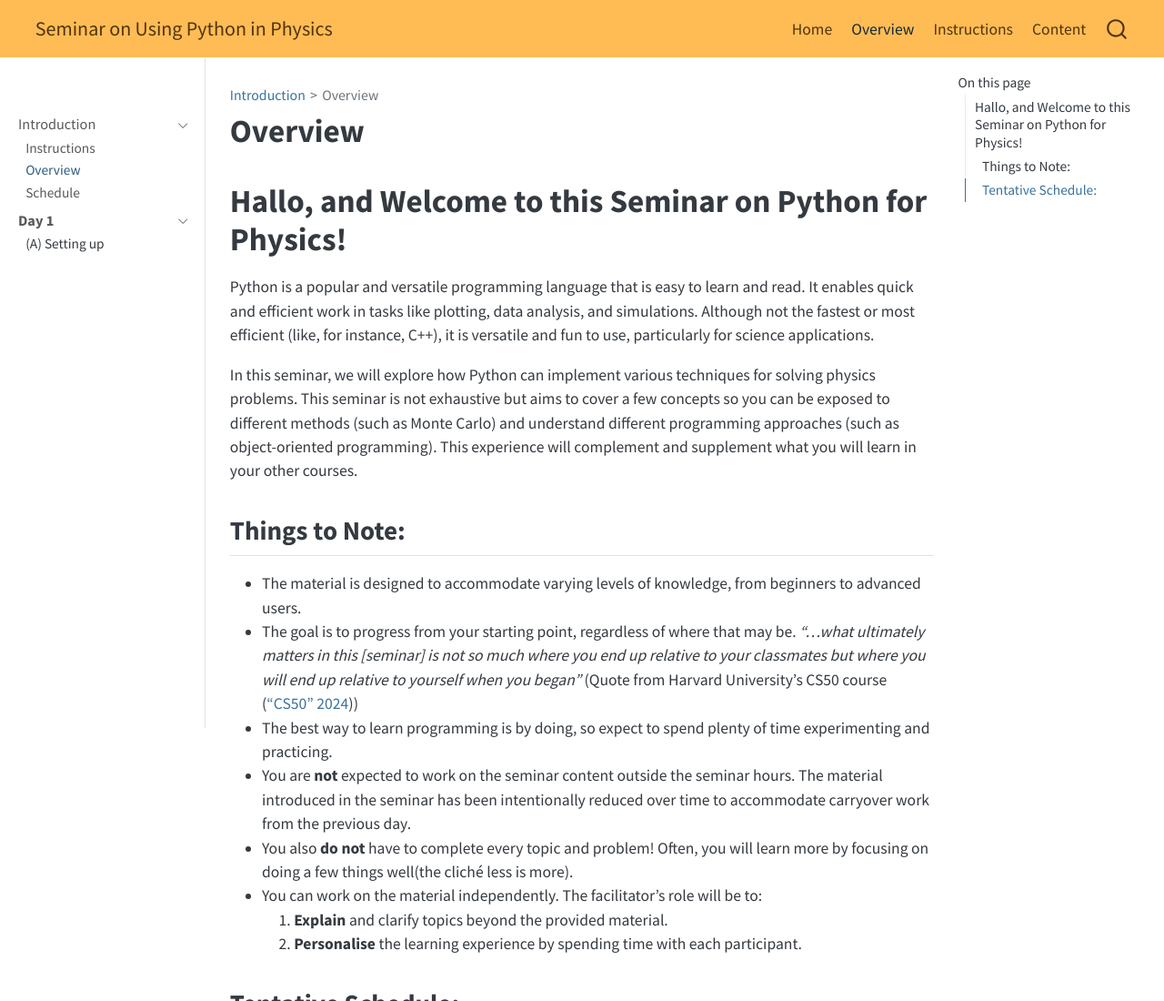
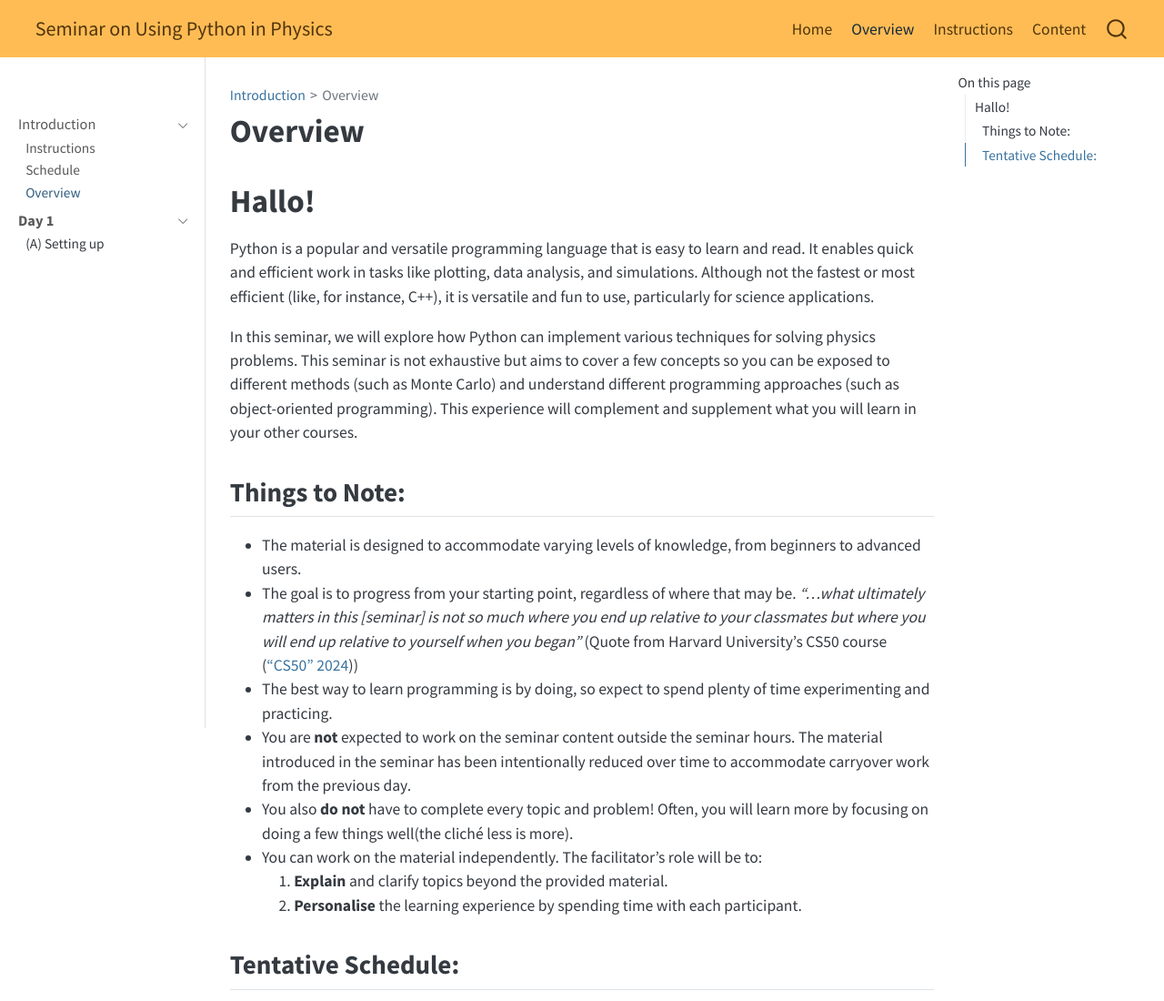
Before and after one commit to chammika-udalagama/website.leiden, a plain HTML site: page docs/about/overview.html in a window 1280 px wide. Shown: the top 1100 px of the page at 91% size. Drawn offline with Linux system fonts and the light colour scheme.

Commit message:
Automated commit on 2024-05-12 21:51:52

```diff
--- a/docs/about/overview.html
+++ b/docs/about/overview.html
@@ -175,14 +175,14 @@ div.csl-indent {
 </li>
           <li class="sidebar-item">
   <div class="sidebar-item-container">
-  <a href="../../docs/about/overview.html" class="sidebar-item-text sidebar-link active">
- <span class="menu-text">Overview</span></a>
+  <a href="../../docs/about/schedule.html" class="sidebar-item-text sidebar-link">
+ <span class="menu-text">Schedule</span></a>
   </div>
 </li>
           <li class="sidebar-item">
   <div class="sidebar-item-container">
-  <a href="../../docs/about/schedule.html" class="sidebar-item-text sidebar-link">
- <span class="menu-text">Schedule</span></a>
+  <a href="../../docs/about/overview.html" class="sidebar-item-text sidebar-link active">
+ <span class="menu-text">Overview</span></a>
   </div>
 </li>
       </ul>
@@ -212,7 +212,7 @@ div.csl-indent {
     <h2 id="toc-title">On this page</h2>
 
   <ul>
-  <li><a href="#hallo-and-welcome-to-this-seminar-on-python-for-physics" id="toc-hallo-and-welcome-to-this-seminar-on-python-for-physics" class="nav-link active" data-scroll-target="#hallo-and-welcome-to-this-seminar-on-python-for-physics">Hallo, and Welcome to this Seminar on Python for Physics!</a>
+  <li><a href="#hallo" id="toc-hallo" class="nav-link active" data-scroll-target="#hallo">Hallo!</a>
   <ul class="collapse">
   <li><a href="#things-to-note" id="toc-things-to-note" class="nav-link" data-scroll-target="#things-to-note">Things to Note:</a></li>
   <li><a href="#tentative-schedule" id="toc-tentative-schedule" class="nav-link" data-scroll-target="#tentative-schedule">Tentative Schedule:</a></li>
@@ -242,8 +242,8 @@ div.csl-indent {
 </header>
 
 
-<section id="hallo-and-welcome-to-this-seminar-on-python-for-physics" class="level1">
-<h1>Hallo, and Welcome to this Seminar on Python for Physics!</h1>
+<section id="hallo" class="level1">
+<h1>Hallo!</h1>
 <p>Python is a popular and versatile programming language that is easy to learn and read. It enables quick and efficient work in tasks like plotting, data analysis, and simulations. Although not the fastest or most efficient (like, for instance, C++), it is versatile and fun to use, particularly for science applications.</p>
 <p>In this seminar, we will explore how Python can implement various techniques for solving physics problems. This seminar is not exhaustive but aims to cover a few concepts so you can be exposed to different methods (such as Monte Carlo) and understand different programming approaches (such as object-oriented programming). This experience will complement and supplement what you will learn in your other courses.</p>
 <section id="things-to-note" class="level2">
```
Also changed, not shown: docs/about/instructions.html (+4 -4 lines), docs/about/schedule.html (+4 -4 lines).
